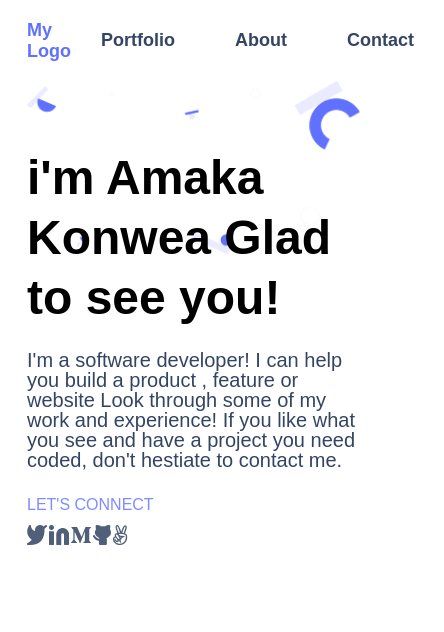
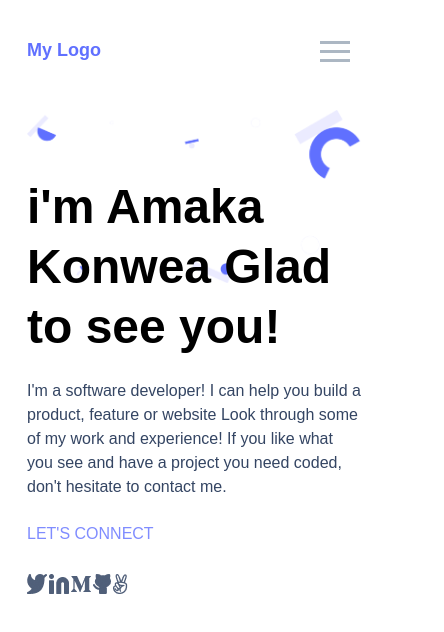
Before and after one commit to lawrahkonwea/My-portfolio, a website: page index.html in a window 390 px wide. Shown: the whole page, 444 px wide, since content can reach past the window. Drawn offline with Linux system fonts and the light colour scheme.

Commit message:
Mobile version portfolio

```diff
--- a/index.html
+++ b/index.html
@@ -11,7 +11,11 @@
     <section>
         <header>
            <div class="logo">
-            <span>My Logo</span>
+            <span>My Logo</a></span>
+           </div>
+           <div class="hamburger">
+            <div class="bar"></div>
+
            </div>
            <nav>
             <ul class="nav-list">
@@ -28,17 +32,17 @@
             <div class="content-wrapper">
             <div class="main-content">
                 <h1>i'm Amaka Konwea Glad to see you! </h1>
-                <p class="paragraph">I'm a software developer! I can help you build a product , feature or website Look through some of my work and experience! If you like what you see and have a project you need coded, don't hestiate to contact me.</p>
+                <p class="paragraph">I'm a software developer! I can help you build a product, feature or website Look through some of my work and experience! If you like what you see and have a project you need coded, don't hesitate to contact me.</p>
             </div>
             <div>
                 <p class="lets-connect">LET'S CONNECT</p>
             </div>
             <div>
                 <ul class="social-links">
-                <li><a href="#"><img src="images/twitter.jpg" alt=""></a></li>
-                <li><a href="#"><img src="images/Linkedin icon.jpg" alt=""></a></li>
+                <li><a href="https://twitter.com/lawrah_xo"><img src="images/twitter.jpg" alt=""></a></li>
+                <li><a href="https://www.linkedin.com/in/laura-konwea-99647a23a/"><img src="images/Linkedin icon.jpg" alt=""></a></li>
                 <li><a href="#"><img src="images/medium.jpg" alt=""></a></li>
-                <li><a href="#"><img src="images/github.jpg" alt=""></a></li>
+                <li><a href="https://github.com/lawrahkonwea"><img src="images/github.jpg" alt=""></a></li>
                 <li><a href="#"><img src="images/angellist.jpg" alt=""></a></li>
                 </ul>
 
--- a/style.css
+++ b/style.css
@@ -6,6 +6,7 @@
   box-sizing: border-box;
   font-family: sans-serif, 'Poppins';
   list-style: none;
+  margin-top: 10px;
 }
 
 .container {
@@ -22,13 +23,13 @@ section {
 
 header {
   display: flex;
-  justify-content: space-between !important;
+  justify-content: space-between;
   align-items: center;
   width: 100%;
 }
 
 .nav-list {
-  display: flex;
+  display: none;
   justify-content: space-between;
   align-items: center;
 }
@@ -49,6 +50,32 @@ header {
   color: #6070ff;
   font-weight: 700;
   font-size: 18px;
+  height: 10px;
+}
+
+.hamburger {
+  display: block;
+  position: fixed;
+  right: 40px;
+  width: 30px;
+  height: 20px;
+  cursor: pointer;
+  appearance: none;
+  background: none;
+  outline: none;
+  border: none;
+}
+
+.hamburger .bar,
+.hamburger::after,
+.hamburger::before {
+  content: '';
+  display: block;
+  width: 100%;
+  height: 3px;
+  background-color: #acb7c3;
+  margin: 6px 0;
+  transition: 0.4s;
 }
 
 .content-wrapper {
@@ -63,6 +90,7 @@ header {
   justify-content: center;
   align-items: center;
   margin: auto 27px;
+  margin-top: 60px;
 }
 
 h1 {
@@ -74,9 +102,11 @@ h1 {
 
 .paragraph {
   color: #344563;
-  font-size: 20px;
+  font-size: 16px;
   margin-top: 22px;
   margin-bottom: 25px;
+  line-height: 24px;
+  font-weight: 400px;
 }
 
 .lets-connect {
```
